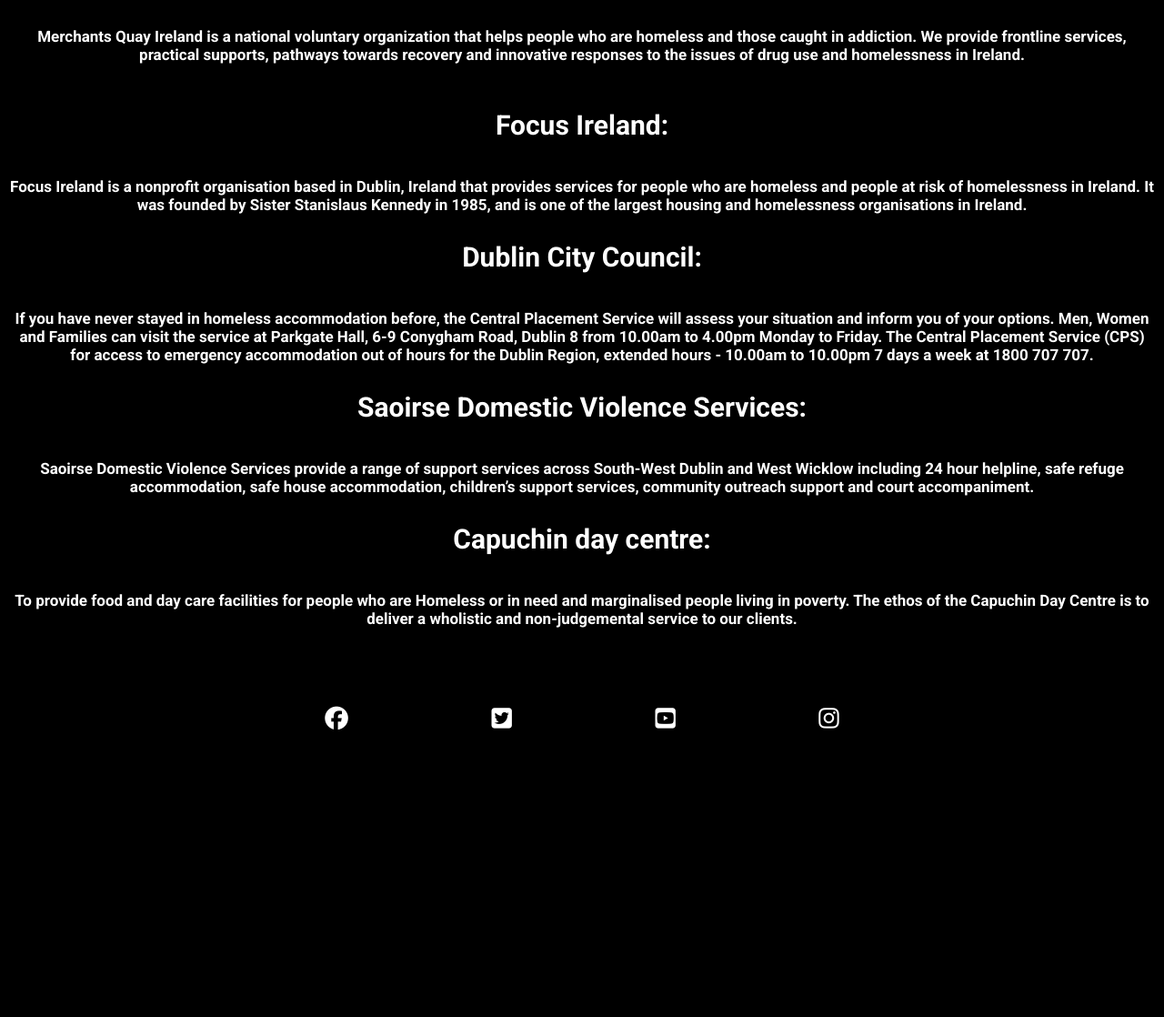
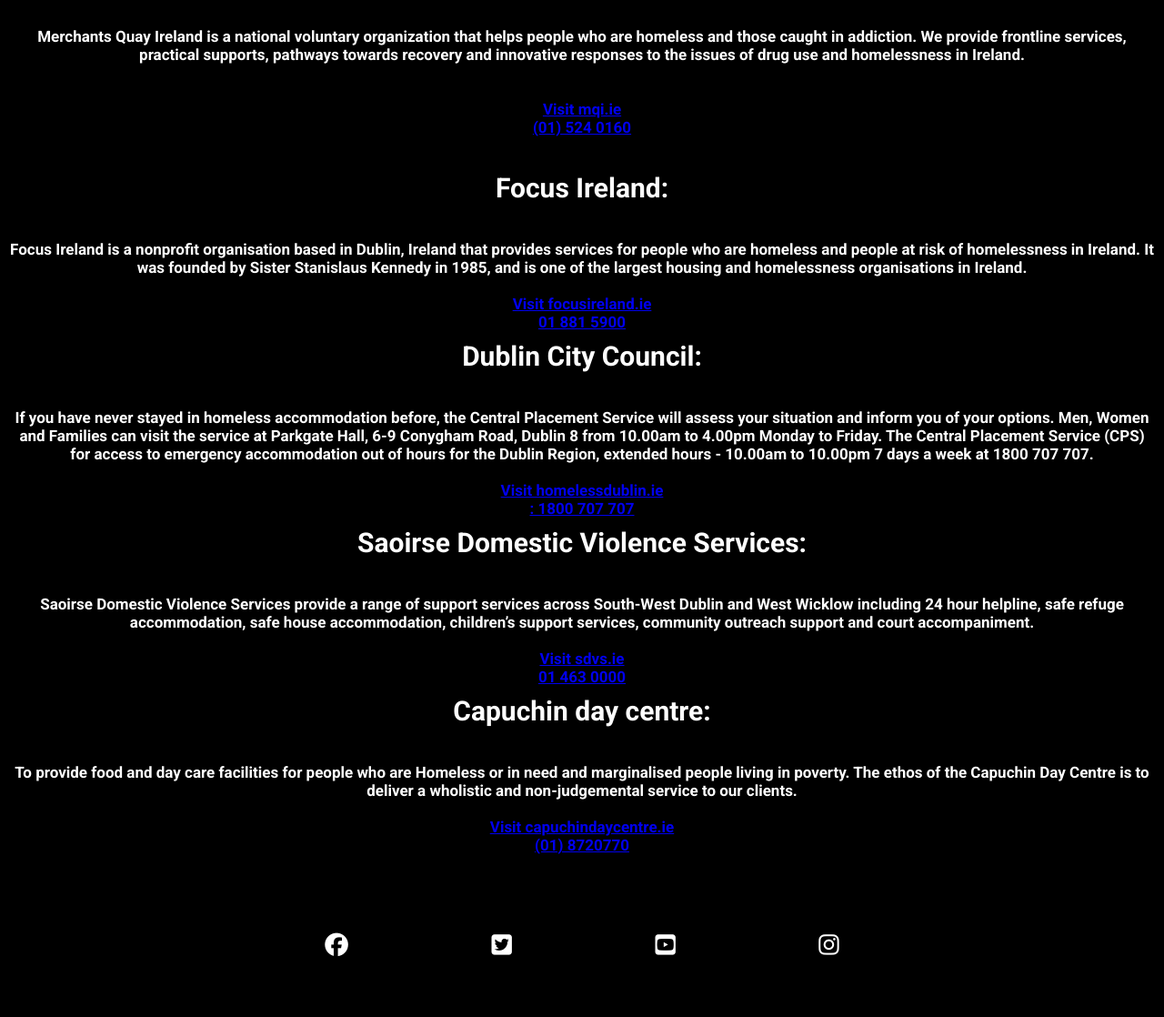
Before and after one commit to gareth-39/Irish-Homeless-Information, a plain HTML site: page information.html in a window 1280 px wide. Shown: the part 800-1918 px from the top of the page at 91% size. Before the commit the page ends 1679 px from the top, so only its background shows below. Drawn offline with Linux system fonts and the light colour scheme.

Commit message:
Add websites

```diff
--- a/information.html
+++ b/information.html
@@ -42,15 +42,17 @@
             <p>
                 Merchants Quay Ireland is a national voluntary organization that helps people who are homeless and those caught in addiction. We provide frontline services, practical supports,
                  pathways towards recovery and innovative responses to the issues of drug use and homelessness in Ireland. <br><br><br>
-
+            <a href="http://mqi.ie" target="_blank">Visit mqi.ie</a><br>
+            <a href="tel: (01) 524 0160">(01) 524 0160</a>
             </p>
-            </div>
+            </div><br>
             <div id="focus">
                     <h3>Focus Ireland:</h3><br><br>
                  <p>
                         Focus Ireland is a nonprofit organisation based in Dublin, Ireland that provides services for people who are homeless and people at risk of homelessness in Ireland.
                          It was founded by Sister Stanislaus Kennedy in 1985, and is one of the largest housing and homelessness organisations in Ireland.<br><br>
-
+                         <a href="http://focusireland.ie" target="_blank">Visit focusireland.ie</a><br>
+                         <a href="tel: 01 881 5900 ">01 881 5900 </a>
                     </p>
                 </div>
                 <div id="dublin">
@@ -60,7 +62,8 @@
                         <p>
                             If you have never stayed in homeless accommodation before, the Central Placement Service will assess your situation and inform you of your options. Men, Women and Families can visit the service at Parkgate Hall,
                              6-9 Conygham Road, Dublin 8 from 10.00am to 4.00pm Monday to Friday. The Central Placement Service (CPS) for access to emergency accommodation out of hours for the Dublin Region, extended hours - 10.00am to 10.00pm 7 days a week at 1800 707 707.<br><br>
-
+                             <a href="http://homelessdublin.ie" target="_blank">Visit homelessdublin.ie</a><br>
+                             <a href="tel: : 1800 707 70">: 1800 707 707</a>
                         </p>
                     </div>
             </div>
@@ -70,7 +73,8 @@
                         <hr>
                         <p>
                             Saoirse Domestic Violence Services provide a range of support services across South-West Dublin and West Wicklow including 24 hour helpline, safe refuge accommodation, safe house accommodation, children’s support services, community outreach support and court accompaniment.<br><br>
-
+                            <a href="http://sdvs.ie" target="_blank">Visit sdvs.ie</a><br>
+                            <a href="tel:  01 463 0000"> 01 463 0000</a>
                         </p>
                     </div>
             </div>
@@ -80,7 +84,9 @@
                     <hr>
                     <p>
                         To provide food and day care facilities for people who are Homeless or in need and marginalised people living in poverty.
-                        The ethos of the Capuchin Day Centre is to deliver a wholistic and non-judgemental service to our clients.
+                        The ethos of the Capuchin Day Centre is to deliver a wholistic and non-judgemental service to our clients.<br><br>
+                        <a href="http://capuchindaycentre" target="_blank">Visit capuchindaycentre.ie</a><br>
+                        <a href="tel: (01) 8720770">(01) 8720770</a>
                         <br>
                     </p>
                 </div>
```
